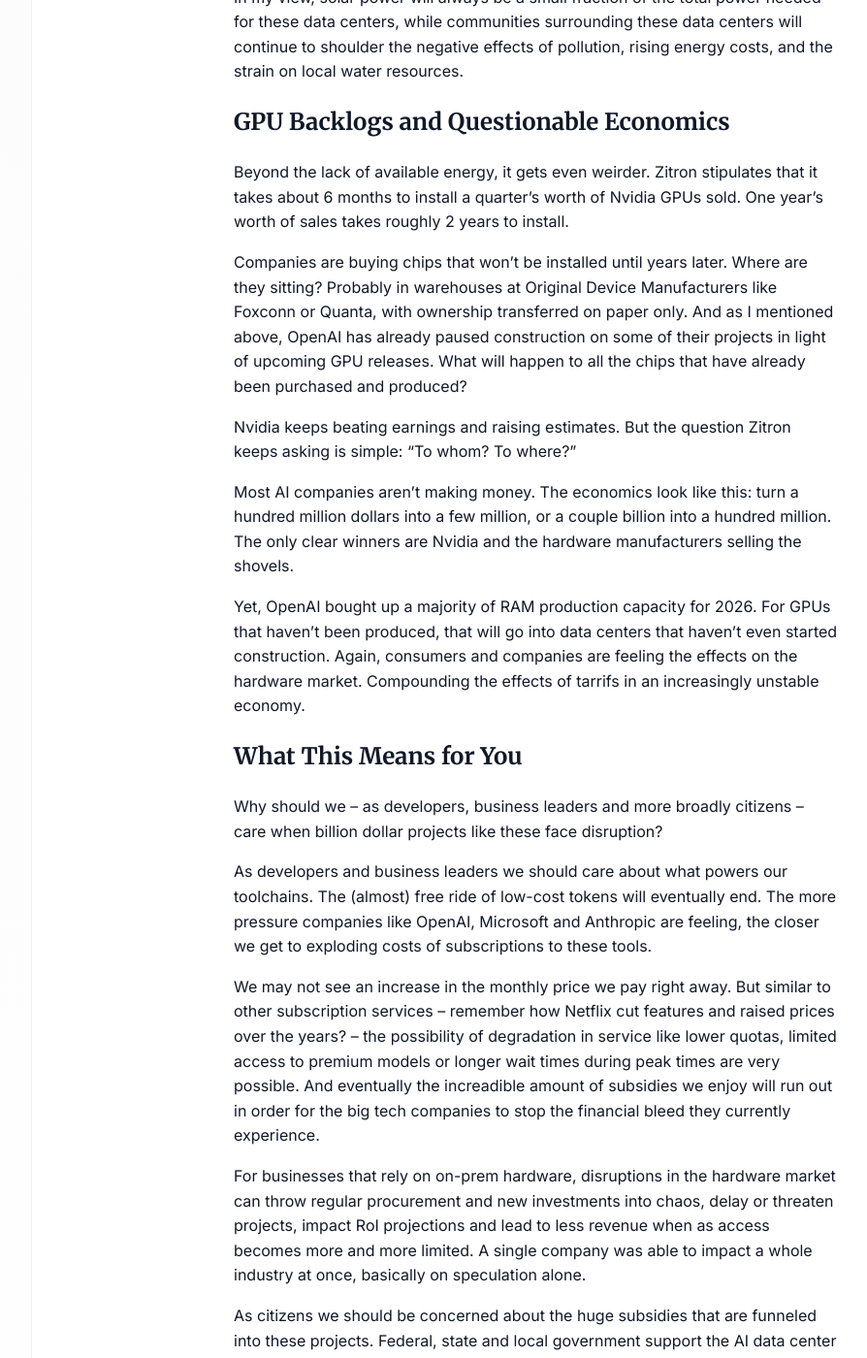
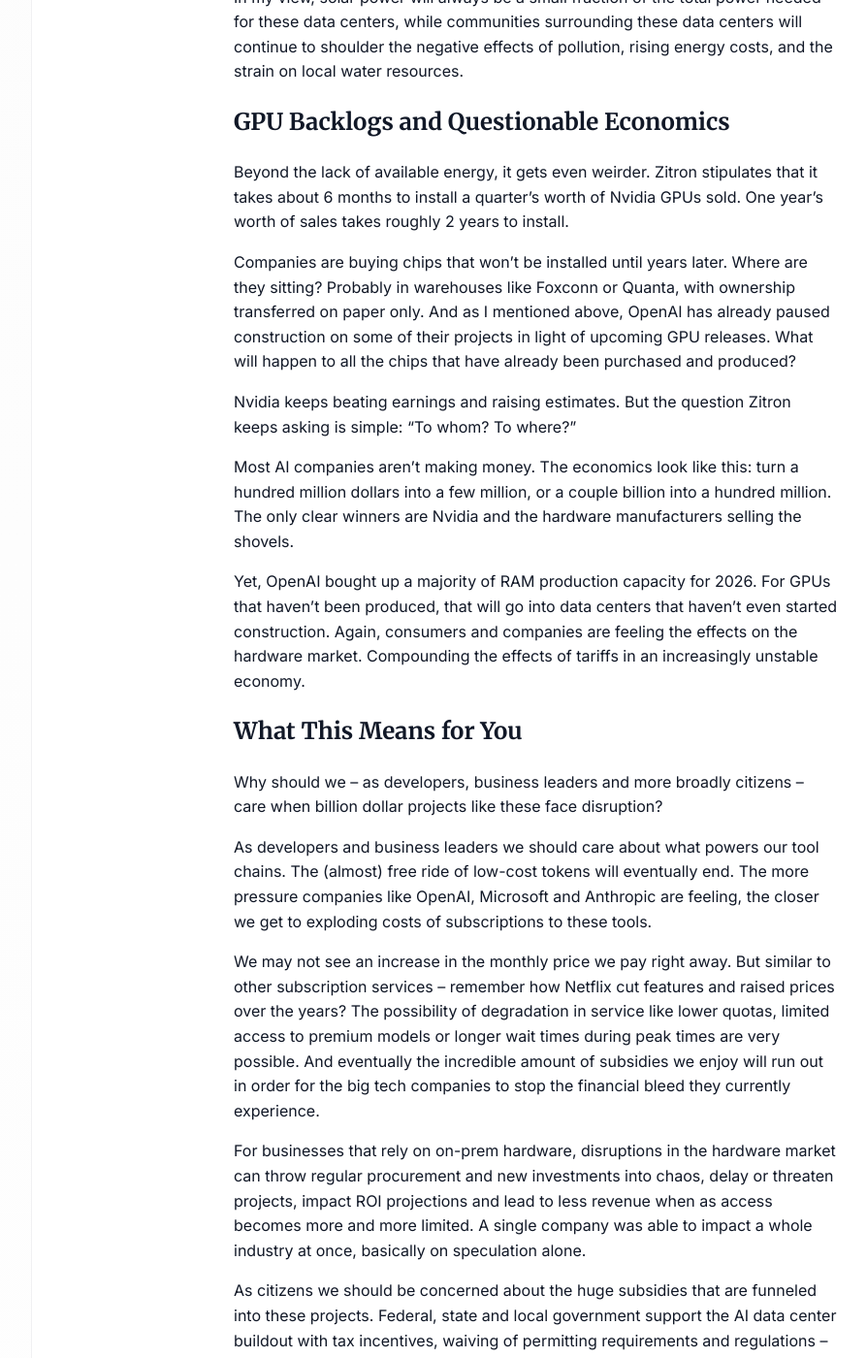
Before and after one commit to philippjbauer/philippjbauer.github.io, a Jekyll site: the page built from _posts/2026-03-30-the-ai-infrastructure-bubble.md, in a window 1280 px wide and 1400 px high, scrolled down 2252 px. Shown: the whole window at 97% size, without its empty margins (207-1101 px from the left). Built offline with Jekyll 4.4.1, drawn with Linux system fonts in a browser that asks for light colours; some of the changed text lies outside the part shown.

Commit message:
Fix typos and improve clarity in the AI Infrastructure Bubble post

```diff
--- a/_posts/2026-03-30-the-ai-infrastructure-bubble.md
+++ b/_posts/2026-03-30-the-ai-infrastructure-bubble.md
@@ -28,7 +28,7 @@ He went looking for specific projects and what he found does not match the reali
 
 *   **Nebius's Vineland, NJ datacenter for Microsoft**: Was supposed to have completed 100MW at the end of 2025. As of February 2026, the project has only completed the first phase of construction at 50MW.
 
-There are several other projects that are plagued by similar delays, facing issues with power delivery, financing and changing priorities. Energy cost and Roi calculations that were based on 2025 energy prices are now obsolete after the US invasion in Iran and the resulting energy market volatility.
+There are several other projects that are plagued by similar delays, facing issues with power delivery, financing and changing priorities. Energy cost and ROI calculations that were based on 2025 energy prices are now obsolete after the US invasion in Iran and the resulting energy market volatility.
 
 Building data centers is hard. Building hyperscale datacenters is even harder. Especially in the face of more and more uncertain market conditions. Most of these projects aren't progressing at the announced pace. Significant portions of the announced pipeline face delays or may not materialize at all.
 
@@ -40,9 +40,9 @@ But the scale of this problem surprised me.
 
 Between 30-50% of data center projects planned for 2026 face delays due to power constraints, grid bottlenecks and other issues. They've signed contracts with suppliers, sure. But that's not the same thing as having actual power delivery.
 
-More and more companies are set build out their own energy infrastructure. Some are counting on behind-the-meter solutions like liquified natural gas, which comes with its own supply chain nightmares. And while it may be cleaner than energy generated from coal or diesel generators, it's still not the "green" solution that many companies are touting.
+More and more companies are set build out their own energy infrastructure. Some are counting on behind-the-meter solutions like liquefied natural gas, which comes with its own supply chain nightmares. And while it may be cleaner than energy generated from coal or diesel generators, it's still not the "green" solution that many companies are touting.
 
-We can look to xAI's data center in Memphis, TN. Elon Musk's company has been disregarding local emmission regulations bringing online up to 35 gas powered turbines to make up for the lack of grid power. This lead to additonal pollution impacting people in already overburdened, historically Black communities in the area. The Southern Environmental Law Center commissioned an independent study on the impacts on the commuinties around the data center, estimating annual health damages at $30–$44 million. The NAACP has filed a lawsuit in July 2025 claiming violations against the Clean Air Act. The EPA ruled in January 2026 that xAI's use of mobile gas turbines is not exempt and requires permitting. It's unclear if the unregulated use of these turbines will be penalized by the federal government.
+We can look to xAI's data center in Memphis, TN. Elon Musk's company has been disregarding local emission regulations bringing online up to 35 gas powered turbines to make up for the lack of grid power. This lead to additional pollution impacting people in already overburdened, historically Black communities in the area. The Southern Environmental Law Center commissioned an independent study on the impacts on the communities around the data center, estimating annual health damages at $30–$44 million. The NAACP has filed a lawsuit in July 2025 claiming violations against the Clean Air Act. The EPA ruled in January 2026 that xAI's use of mobile gas turbines is not exempt and requires permitting. It's unclear if the unregulated use of these turbines will be penalized by the federal government.
 
 Some providers look to utilize solar power to reduce the carbon impact for their projects. But the impact remains minimal. The math just doesn't work in their favor. For a single gigawatt of power from a solar farm, you're looking at 7 to 10 square miles of land. A solar farm the size of Manhattan would produce about 2 GW. We're talking about building massive infrastructure that doesn't exist yet.
 
@@ -52,23 +52,23 @@ In my view, solar power will always be a small fraction of the total power neede
 
 Beyond the lack of available energy, it gets even weirder. Zitron stipulates that it takes about 6 months to install a quarter's worth of Nvidia GPUs sold. One year's worth of sales takes roughly 2 years to install.
 
-Companies are buying chips that won't be installed until years later. Where are they sitting? Probably in warehouses at Original Device Manufacturers like Foxconn or Quanta, with ownership transferred on paper only. And as I mentioned above, OpenAI has already paused construction on some of their projects in light of upcoming GPU releases. What will happen to all the chips that have already been purchased and produced?
+Companies are buying chips that won't be installed until years later. Where are they sitting? Probably in warehouses like Foxconn or Quanta, with ownership transferred on paper only. And as I mentioned above, OpenAI has already paused construction on some of their projects in light of upcoming GPU releases. What will happen to all the chips that have already been purchased and produced?
 
 Nvidia keeps beating earnings and raising estimates. But the question Zitron keeps asking is simple: "To whom? To where?"
 
 Most AI companies aren't making money. The economics look like this: turn a hundred million dollars into a few million, or a couple billion into a hundred million. The only clear winners are Nvidia and the hardware manufacturers selling the shovels.
 
-Yet, OpenAI bought up a majority of RAM production capacity for 2026. For GPUs that haven't been produced, that will go into data centers that haven't even started construction. Again, consumers and companies are feeling the effects on the hardware market. Compounding the effects of tarrifs in an increasingly unstable economy.
+Yet, OpenAI bought up a majority of RAM production capacity for 2026. For GPUs that haven't been produced, that will go into data centers that haven't even started construction. Again, consumers and companies are feeling the effects on the hardware market. Compounding the effects of tariffs in an increasingly unstable economy.
 
 ## What This Means for You
 
 Why should we – as developers, business leaders and more broadly citizens – care when billion dollar projects like these face disruption?
 
-As developers and business leaders we should care about what powers our toolchains. The (almost) free ride of low-cost tokens will eventually end. The more pressure companies like OpenAI, Microsoft and Anthropic are feeling, the closer we get to exploding costs of subscriptions to these tools.
+As developers and business leaders we should care about what powers our tool chains. The (almost) free ride of low-cost tokens will eventually end. The more pressure companies like OpenAI, Microsoft and Anthropic are feeling, the closer we get to exploding costs of subscriptions to these tools.
 
-We may not see an increase in the monthly price we pay right away. But similar to other subscription services – remember how Netflix cut features and raised prices over the years? – the possibility of degradation in service like lower quotas, limited access to premium models or longer wait times during peak times are very possible. And eventually the increadible amount of subsidies we enjoy will run out in order for the big tech companies to stop the financial bleed they currently experience.
+We may not see an increase in the monthly price we pay right away. But similar to other subscription services – remember how Netflix cut features and raised prices over the years? The possibility of degradation in service like lower quotas, limited access to premium models or longer wait times during peak times are very possible. And eventually the incredible amount of subsidies we enjoy will run out in order for the big tech companies to stop the financial bleed they currently experience.
 
-For businesses that rely on on-prem hardware, disruptions in the hardware market can throw regular procurement and new investments into chaos, delay or threaten projects, impact RoI projections and lead to less revenue when as access becomes more and more limited. A single company was able to impact a whole industry at once, basically on speculation alone.
+For businesses that rely on on-prem hardware, disruptions in the hardware market can throw regular procurement and new investments into chaos, delay or threaten projects, impact ROI projections and lead to less revenue when as access becomes more and more limited. A single company was able to impact a whole industry at once, basically on speculation alone.
 
 As citizens we should be concerned about the huge subsidies that are funneled into these projects. Federal, state and local government support the AI data center buildout with tax incentives, waiving of permitting requirements and regulations – either outright or by turning a blind eye, zoning and land use changes, public-private partnerships and infrastructure investments.
 
```
Also changed, not shown: other parts of _posts/2026-03-30-the-ai-infrastructure-bubble.md (+3 -3 lines).
